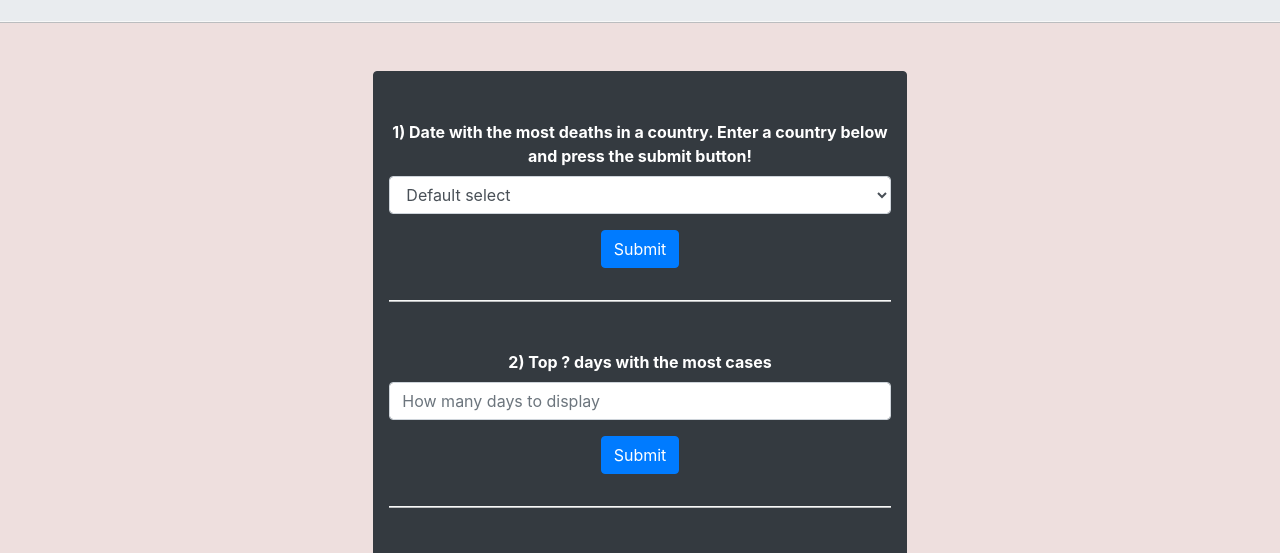
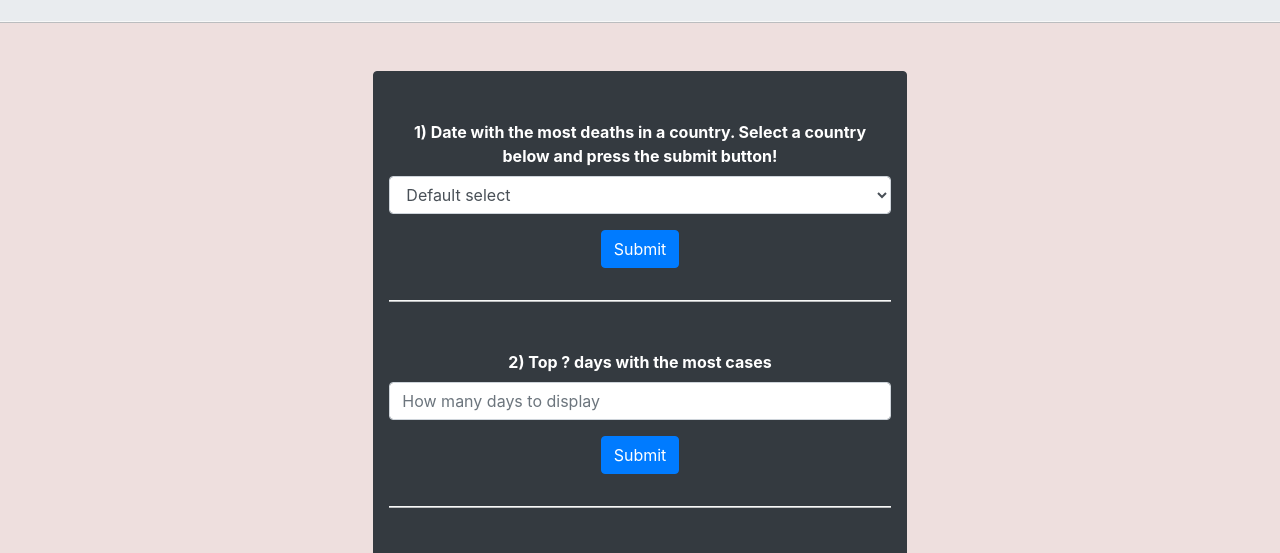
Before and after one commit to dmisa/covid19, a plain HTML site: page pages/form.html in a window 1280 px wide. Shown: the part 228-781 px from the top of the page. Drawn offline with nearby package versions, Linux system fonts and the light colour scheme.

Commit message:
Update form.html

```diff
--- a/pages/form.html
+++ b/pages/form.html
@@ -48,7 +48,7 @@
 
         <form class="mt-5">
           <div class="form-group">
-            <label for="q1">1) Date with the most deaths in a country. Enter a country below and press the submit button!</label>
+            <label for="q1">1) Date with the most deaths in a country. Select a country below and press the submit button!</label>
             <select class="form-control" id="q1" name="country" placeholder="Country" value="" required>
               <option>Default select</option>
               <option>Afghanistan</option>
```
